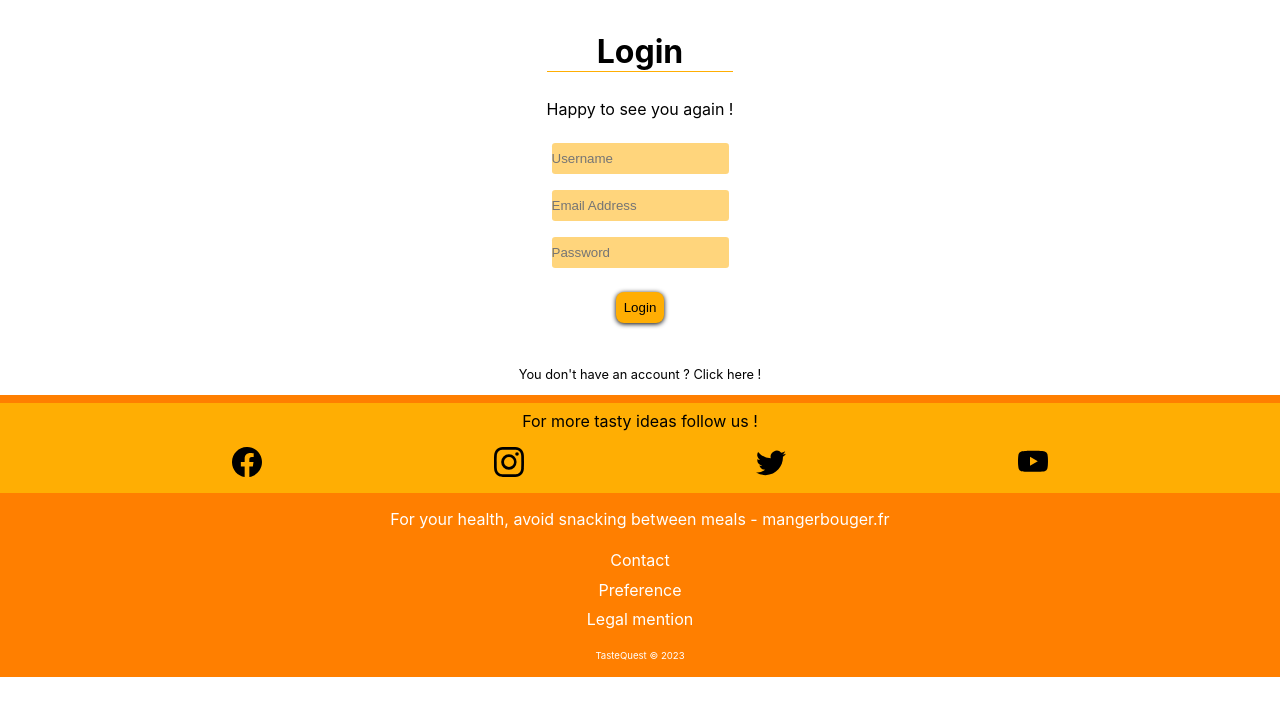
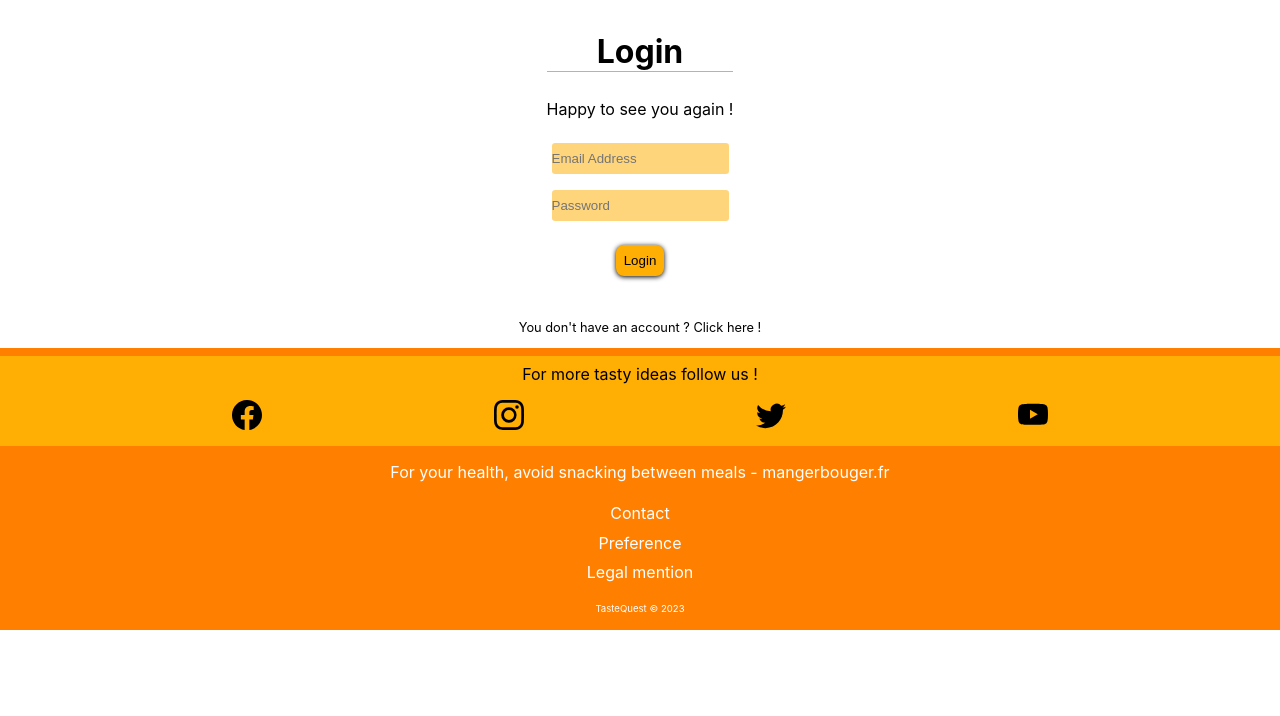
Before and after one commit to vegAs-RW/tasteQuest, a React (Create React App) app in the folder client/: page /login in a window 1280 px wide. Shown: the top 716 px of the page. Built offline with nearby package versions, Linux system fonts and the light colour scheme.

Commit message:
improve login and register page

```diff
--- a/client/src/pages/Login.js
+++ b/client/src/pages/Login.js
@@ -4,7 +4,6 @@ import { useNavigate } from "react-router-dom";
 import Footer from "../components/Footer";
 
 const Login = () => {
-  const [username, setUsername] = useState("");
   const [password, setPassword] = useState("");
   const [email, setEmail] = useState("");
 
@@ -15,7 +14,6 @@ const Login = () => {
 
     try {
       const result = await axios.post("http://localhost:8000/auth/login", {
-        username,
         email,
         password,
       });
@@ -33,16 +31,6 @@ const Login = () => {
         <form onSubmit={handleSubmit} className="auth-form">
           <h2>Login</h2>
           <p>Happy to see you again !</p>
-          <div className="form-group">
-            <input
-              className="form-input"
-              type="text"
-              placeholder="Username"
-              name="username"
-              value={username}
-              onChange={(e) => setUsername(e.target.value)}
-            />
-          </div>
           <div className="form-group">
             <input
               className="form-input"
--- a/client/src/pages/Register.js
+++ b/client/src/pages/Register.js
@@ -19,8 +19,8 @@ const Register = () => {
         email,
       });
       alert("Registration Completed! Now login.");
-    } catch (error) {
-      console.error(error);
+    } catch (err) {
+      console.log(err);
     }
   };
 
```
